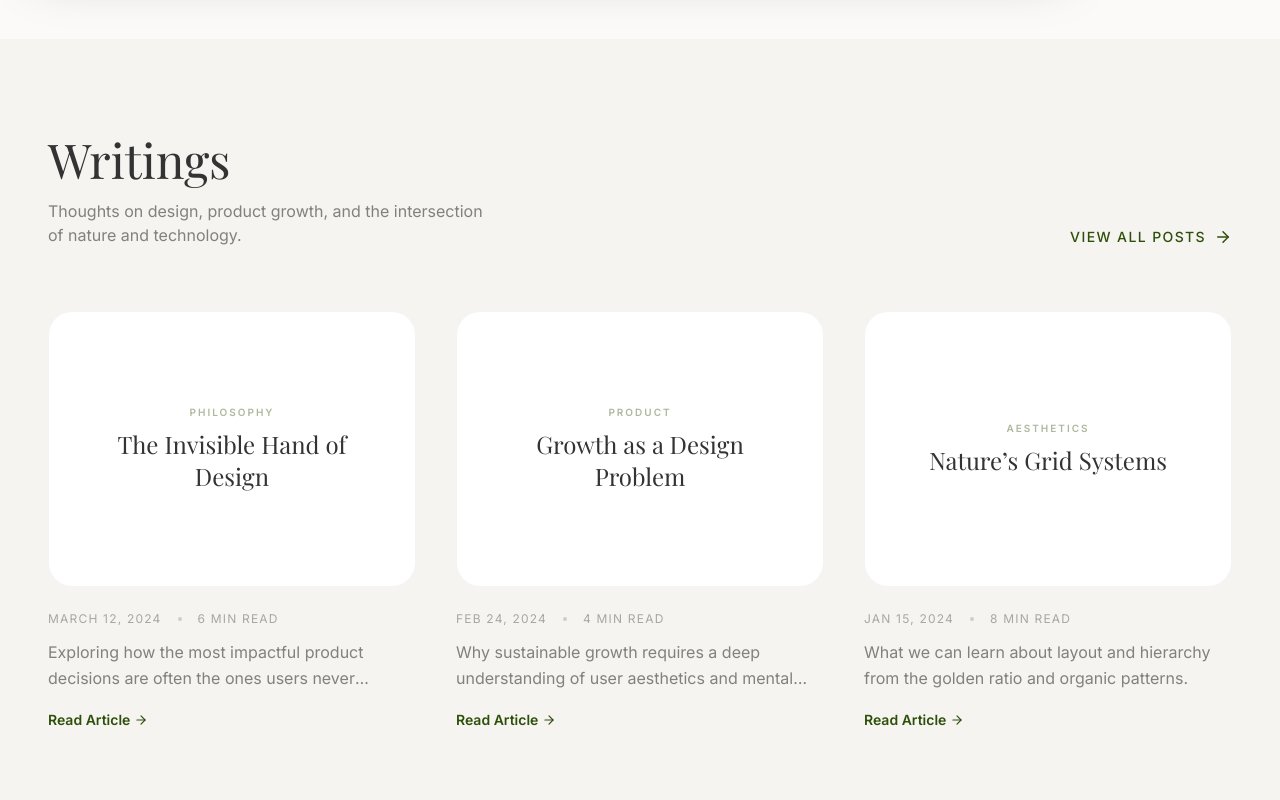
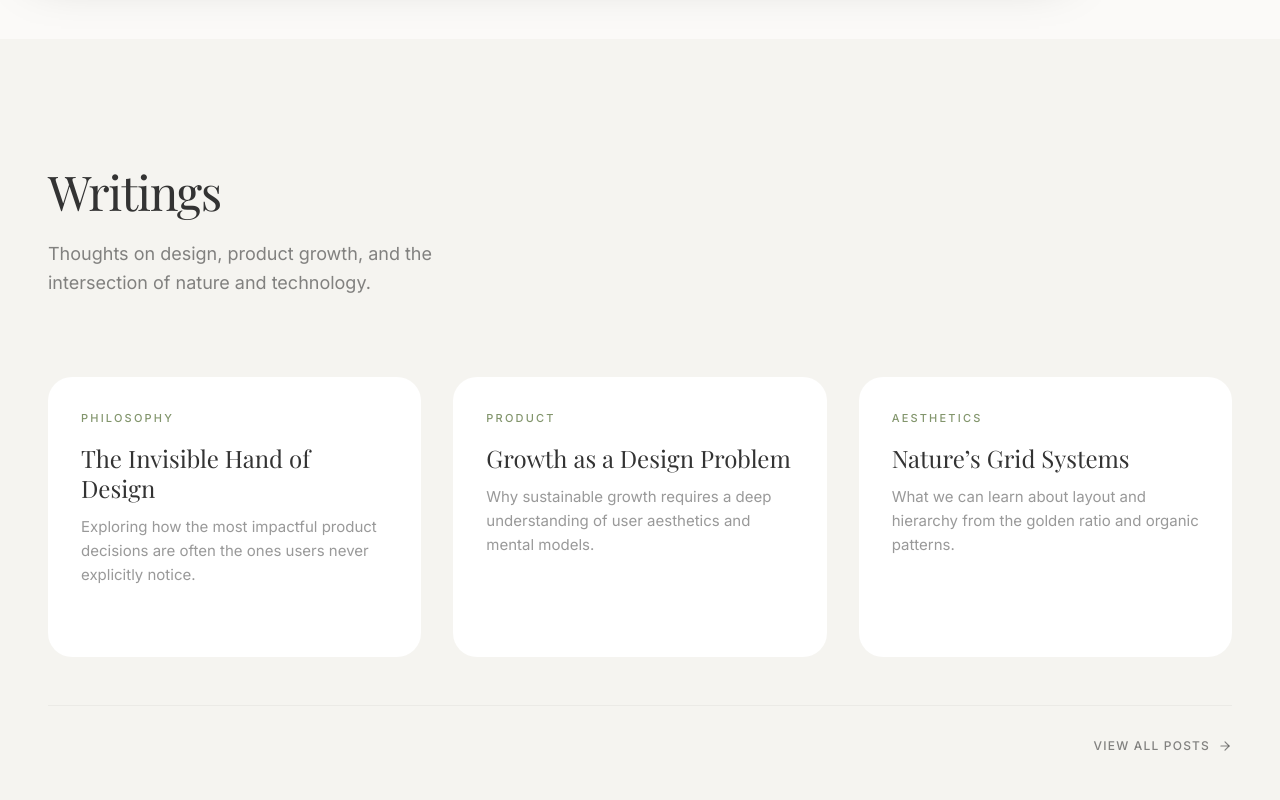
Before and after one commit to aditya1vishwakarma/twentytwentysix-portfolio, a React (Vite) app: page /#/ in a window 1280 px wide. Shown: the part 2400-3200 px from the top of the page. Built offline with nearby package versions, Linux system fonts and the light colour scheme; a web font is replaced by a local one.

Commit message:
changes to blog preview and mood board

```diff
--- a/components/Sections/BlogPreview.tsx
+++ b/components/Sections/BlogPreview.tsx
@@ -10,49 +10,69 @@ const motion = motionComponent as any;
 
 const BlogPreview: React.FC = () => {
   return (
-    <section className="py-24 bg-[#F5F4F0]">
+    <section className="py-32 bg-[#F5F4F0]">
       <div className="px-6 md:px-12 max-w-7xl mx-auto">
-        <div className="flex flex-col md:flex-row md:items-end justify-between mb-16 gap-4">
-          <div>
-            <h2 className="font-serif text-5xl text-charcoal">Writings</h2>
-            <p className="mt-4 text-charcoal/60 max-w-md">Thoughts on design, product growth, and the intersection of nature and technology.</p>
-          </div>
-          <Link to="/blog" className="inline-flex items-center gap-2 text-moss hover:gap-4 transition-all font-medium uppercase tracking-widest text-sm">
-            View All Posts <ArrowRight size={18} />
-          </Link>
+        {/* Section Header */}
+        <div className="mb-20">
+          <h2 className="font-serif text-5xl text-charcoal tracking-tight">Writings</h2>
+          <p className="mt-6 text-charcoal/60 max-w-md text-lg leading-relaxed">
+            Thoughts on design, product growth, and the intersection of nature and technology.
+          </p>
         </div>
 
-        <div className="grid grid-cols-1 md:grid-cols-3 gap-10">
+        {/* Blog Cards Grid */}
+        <div className="grid grid-cols-1 md:grid-cols-3 gap-8">
           {BLOG_POSTS.slice(0, 3).map((post, index) => (
             <motion.div
               key={post.id}
-              initial={{ opacity: 0, y: 20 }}
+              initial={{ opacity: 0, y: 30 }}
               whileInView={{ opacity: 1, y: 0 }}
               viewport={{ once: true }}
-              transition={{ delay: index * 0.1, duration: 0.8 }}
-              className="group cursor-pointer"
+              transition={{ delay: index * 0.1, duration: 1, ease: [0.25, 0.1, 0.25, 1.0] }}
             >
-              <Link to={post.path}>
-                <div className="mb-6 overflow-hidden rounded-squircle aspect-[4/3] bg-white border border-charcoal/5 group-hover:shadow-xl group-hover:shadow-moss/5 transition-all duration-500 flex items-center justify-center p-8">
-                   <div className="text-center">
-                      <span className="text-[10px] uppercase tracking-[0.2em] text-moss/40 font-bold block mb-2">{post.category}</span>
-                      <h3 className="font-serif text-2xl text-charcoal px-4">{post.title}</h3>
-                   </div>
-                </div>
-                <div className="flex items-center gap-4 text-xs uppercase tracking-widest text-charcoal/40 mb-3">
-                  <span>{post.date}</span>
-                  <span className="w-1 h-1 bg-charcoal/20 rounded-full" />
-                  <span>{post.readTime}</span>
-                </div>
-                <p className="text-charcoal/60 line-clamp-2 leading-relaxed mb-4">
-                  {post.excerpt}
-                </p>
-                <span className="text-moss text-sm font-semibold inline-flex items-center gap-1 group-hover:gap-2 transition-all">
-                  Read Article <ArrowRight size={14} />
-                </span>
+              <Link to={post.path} className="block group h-full">
+                <article
+                  className="relative flex flex-col justify-between h-full aspect-[4/3] p-8 rounded-3xl bg-white border border-transparent transition-all duration-500 ease-[cubic-bezier(0.25,0.1,0.25,1.0)] group-hover:scale-[1.02] group-hover:border-moss/30"
+                >
+                  {/* Content Group */}
+                  <div>
+                    {/* Category */}
+                    <span className="text-[11px] uppercase tracking-[0.2em] text-moss/60 font-medium mb-4 block">
+                      {post.category}
+                    </span>
+
+                    {/* Title */}
+                    <h3 className="font-serif text-2xl text-charcoal mb-3 leading-tight group-hover:text-black transition-colors">
+                      {post.title}
+                    </h3>
+
+                    {/* Summary - Supporting Actor */}
+                    <p className="text-charcoal/50 text-[15px] leading-relaxed line-clamp-3 font-sans">
+                      {post.excerpt}
+                    </p>
+                  </div>
+
+                  {/* The "Path" Signifier - Glyphic Arrow */}
+                  <div className="absolute bottom-8 right-8 overflow-hidden">
+                    <div className="transform transition-all duration-500 ease-[cubic-bezier(0.25,0.1,0.25,1.0)] opacity-0 -translate-x-4 group-hover:opacity-100 group-hover:translate-x-0">
+                      <ArrowRight strokeWidth={1.5} size={24} className="text-moss" />
+                    </div>
+                  </div>
+                </article>
               </Link>
             </motion.div>
           ))}
+        </div>
+
+        {/* View All - Strictly right-aligned to grid */}
+        <div className="flex justify-end mt-12 border-t border-charcoal/5 pt-8">
+          <Link
+            to="/blog"
+            className="group inline-flex items-center gap-2 text-charcoal/60 hover:text-moss transition-colors duration-300 font-medium uppercase tracking-widest text-xs"
+          >
+            View All Posts
+            <ArrowRight size={14} className="transition-transform duration-300 group-hover:translate-x-1" />
+          </Link>
         </div>
       </div>
     </section>
--- a/constants.ts
+++ b/constants.ts
@@ -117,14 +117,18 @@ export const MOOD_BOARD: MoodBoardItem[] = [
     title: 'Minimalism',
     imageUrl: 'https://images.unsplash.com/photo-1494438639946-1ebd1d20bf85?q=80&w=800',
     tags: ['Clean', 'Light', 'Space'],
-    description: 'A study of negative space and how it defines boundaries without physical barriers.'
+    description: 'A study of negative space and how it defines boundaries without physical barriers.',
+    orientation: 'landscape',
+    cols: 2
   },
   {
     id: '2',
     title: 'Organic Forms',
     imageUrl: 'https://images.unsplash.com/photo-1502082553048-f009c37129b9?q=80&w=800',
     tags: ['Nature', 'Curves', 'Green'],
-    description: 'Drawing inspiration from the fractals of fern leaves and the weathering of stone.'
+    description: 'Drawing inspiration from the fractals of fern leaves and the weathering of stone.',
+    orientation: 'portrait',
+    link: 'https://unsplash.com/photos/fern-leaves-f009c37129b9'
   }
 ];
 
--- a/pages/MoodBoardPage.tsx
+++ b/pages/MoodBoardPage.tsx
@@ -58,9 +58,14 @@ const MoodBoardPage: React.FC = () => {
 
     displayItems.forEach((baseItem, i) => {
       const shortestColIndex = colHeights.indexOf(Math.min(...colHeights));
-      const isPortrait = (i % 3 === 0);
+
+      // Determine orientation: explicit override > auto-generated pattern
+      const isPortrait = baseItem.orientation
+        ? baseItem.orientation === 'portrait'
+        : (i % 3 === 0);
+
       const width = colWidth;
-      const height = isPortrait ? width * 1.3 : width * 0.85;
+      const height = isPortrait ? width * 1.4 : width * 0.75; // Taller portrait, wider landscape Look
       const x = shortestColIndex * (colWidth + gapSize);
       const y = colHeights[shortestColIndex];
 
@@ -71,7 +76,7 @@ const MoodBoardPage: React.FC = () => {
         y,
         width,
         height,
-        aspectRatio: isPortrait ? 'aspect-[3/4]' : 'aspect-[16/10]'
+        aspectRatio: isPortrait ? 'aspect-[3/4]' : 'aspect-[4/3]'
       });
 
       colHeights[shortestColIndex] += height + gapSize;
@@ -319,9 +324,24 @@ const GalleryPlate: React.FC<{ item: any; isCanvasDragging: boolean; onLoad: ()
               </span>
             ))}
           </div>
+
+          {item.link && (
+            <div className="mt-4 pt-4 border-t border-charcoal/5 w-full">
+              <a
+                href={item.link}
+                target="_blank"
+                rel="noopener noreferrer"
+                onClick={(e) => e.stopPropagation()}
+                className="flex items-center justify-between group/link w-full text-xs uppercase tracking-widest text-charcoal hover:text-moss transition-colors"
+              >
+                <span>Visit Source</span>
+                <span className="transform group-hover/link:translate-x-1 transition-transform">→</span>
+              </a>
+            </div>
+          )}
         </div>
       </motion.div>
-    </motion.div>
+    </motion.div >
   );
 };
 
--- a/types.ts
+++ b/types.ts
@@ -33,4 +33,7 @@ export interface MoodBoardItem {
   imageUrl: string;
   tags: string[];
   description: string;
+  link?: string;
+  orientation?: 'landscape' | 'portrait';
+  cols?: number;
 }
```
Also changed, not shown: components/Sections/MoodBoard.tsx (+8 -3 lines). Lines whose indentation alone changed are shown as unchanged.
